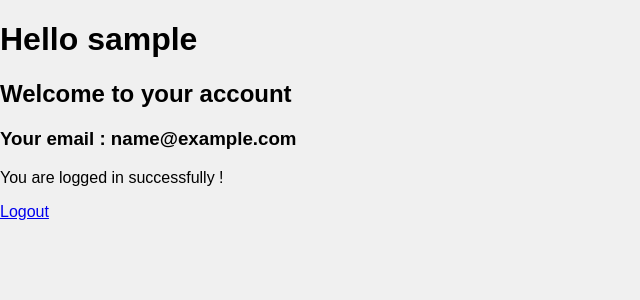
After one commit to micka166/cda-python-Fast-api, a FastAPI app: template templates/user.html in a window 1280 px wide. The commit adds this page. Shown: the top 300 px of the page, without its empty margins (0-640 px from the left). Run offline with FastAPI, Linux system fonts and the light colour scheme; the template is opened without the code that fills it: most values are stand-ins (such as "Sample title", 1, 10 or a date in 2020).

Commit message:
push formulaire connexion fonctionne

```diff
--- a/main.py
+++ b/main.py
@@ -1,5 +1,4 @@
-from crypt import methods
-from fastapi import FastAPI, Request
+from fastapi import FastAPI, Request , Form
 from fastapi.responses import HTMLResponse, RedirectResponse
 from fastapi.templating import Jinja2Templates
 from fastapi.staticfiles import StaticFiles
@@ -16,16 +15,19 @@ fake_user = {"username": "admin", "password": "password"}
 async def read_root(request: Request):
     return templates.TemplateResponse("login.html", {"request": request, "login_error": None})
 
-@app.post("/user", response_class=HTMLResponse)
-async def login(request: Request, username: str, password: str):
+
+@app.post("/login", response_class=HTMLResponse)
+async def login(request: Request, username: str = Form(...), password: str = Form(...)):
     if username == fake_user["username"] and password == fake_user["password"]:
-        return RedirectResponse(url="/success")
+        return RedirectResponse(url="/success", status_code=303)
     else:
         return templates.TemplateResponse("login.html", {"request": request, "login_error": "Invalid username or password"})
 
+
 @app.get("/success", response_class=HTMLResponse)
-async def success():
-    return "<h1>Login successful</h1>"
+async def success(request: Request):
+    return templates.TemplateResponse("user.html", {"request": request, "username": fake_user["username"]})
+
 
 @app.get("/error", response_class=HTMLResponse)
 async def error():
--- /dev/null
+++ b/static/user.css
@@ -0,0 +1,42 @@
+
+body {
+    font-family: Arial, sans-serif;
+    background-color: #f0f0f0; /* Couleur de fond */
+    margin: 0;
+    padding: 0;
+}
+
+/* Header styles */
+header {
+    background-color: #007bff; /* Bleu */
+    color: #fff; /* Blanc */
+    padding: 10px 0;
+    text-align: center;
+}
+
+/* Main content styles */
+main {
+    padding: 20px;
+}
+
+/* Sidebar styles */
+.sidebar {
+    background-color: #fff; /* Blanc */
+    border-right: 1px solid #ddd; /* Gris */
+    float: left;
+    width: 250px;
+    padding: 20px;
+}
+
+/* Page content styles */
+.content {
+    margin-left: 270px; /* Assure une marge entre la barre latérale et le contenu */
+}
+
+/* Footer styles */
+footer {
+    background-color: #dc3545; /* Rouge */
+    color: #fff; /* Blanc */
+    padding: 10px 0;
+    text-align: center;
+}
--- a/templates/login.html
+++ b/templates/login.html
@@ -13,7 +13,7 @@
     <main>
         <section>
             <h2>Login Form</h2>
-            <form method="post" action="/user">
+            <form method="post" action="/login">
                 <label for="username">Username:</label><br>
                 <input type="text" id="username" name="username" required><br>
                 <label for="password">Password:</label><br>
--- /dev/null
+++ b/templates/user.html
@@ -0,0 +1,18 @@
+<!DOCTYPE html>
+<html lang="en">
+<head>
+    <meta charset="UTF-8">
+    <meta name="viewport" content="width=device-width, initial-scale=1.0">
+    <title>Document</title>
+    <link rel="stylesheet" href="/static/user.css">
+</head>
+<body>
+    <h1>Hello {{ username }}</h1>
+    <h2>Welcome to your account</h2>
+    <h3> Your email : {{ email }}</h3>
+    <p>You are logged in successfully !</p>
+
+    <a href="/logout">Logout</a>
+
+</body>
+</html>
```
